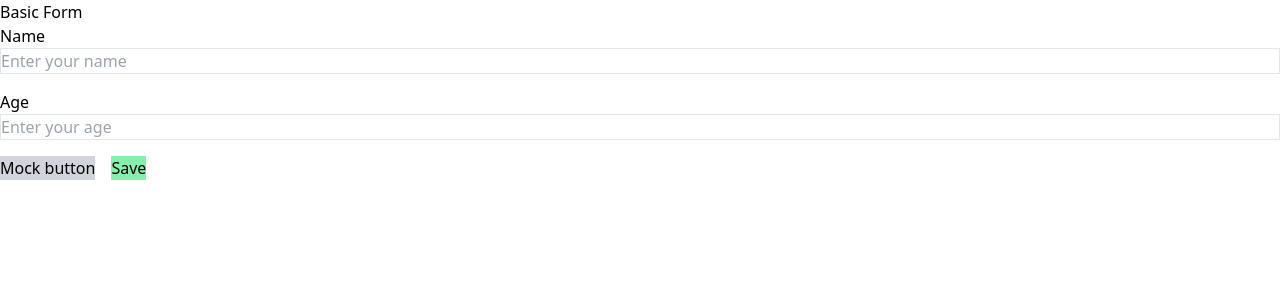
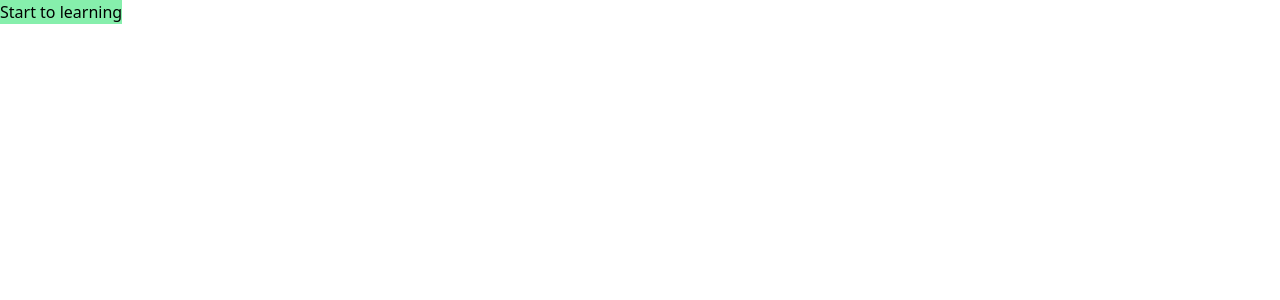
Before and after one commit to cnerylozada/testing-codevolution, a React (Create React App) app: page / in a window 1280 px wide. Shown: the top 300 px of the page. Built offline with nearby package versions, Linux system fonts and the light colour scheme.

Commit message:
feat: not-in-dom was tested

```diff
--- a/package.json
+++ b/package.json
@@ -21,6 +21,7 @@
     "start": "react-scripts start",
     "build": "react-scripts build",
     "test": "react-scripts test",
+    "coverage": "yarn test --coverage --watchAll",
     "eject": "react-scripts eject"
   },
   "eslintConfig": {
--- a/src/index.tsx
+++ b/src/index.tsx
@@ -3,13 +3,14 @@ import ReactDOM from "react-dom/client";
 import "./index.css";
 import reportWebVitals from "./reportWebVitals";
 import { BasicForm } from "./components/BasicForm/BasicForm";
+import { NotInDom } from "./components/NotInDom/NotInDom";
 
 const root = ReactDOM.createRoot(
   document.getElementById("root") as HTMLElement
 );
 root.render(
   <React.StrictMode>
-    <BasicForm />
+    <NotInDom />
   </React.StrictMode>
 );
 
```
Also changed, not shown: 1 other file (tests, documents, lock files or other folders).
